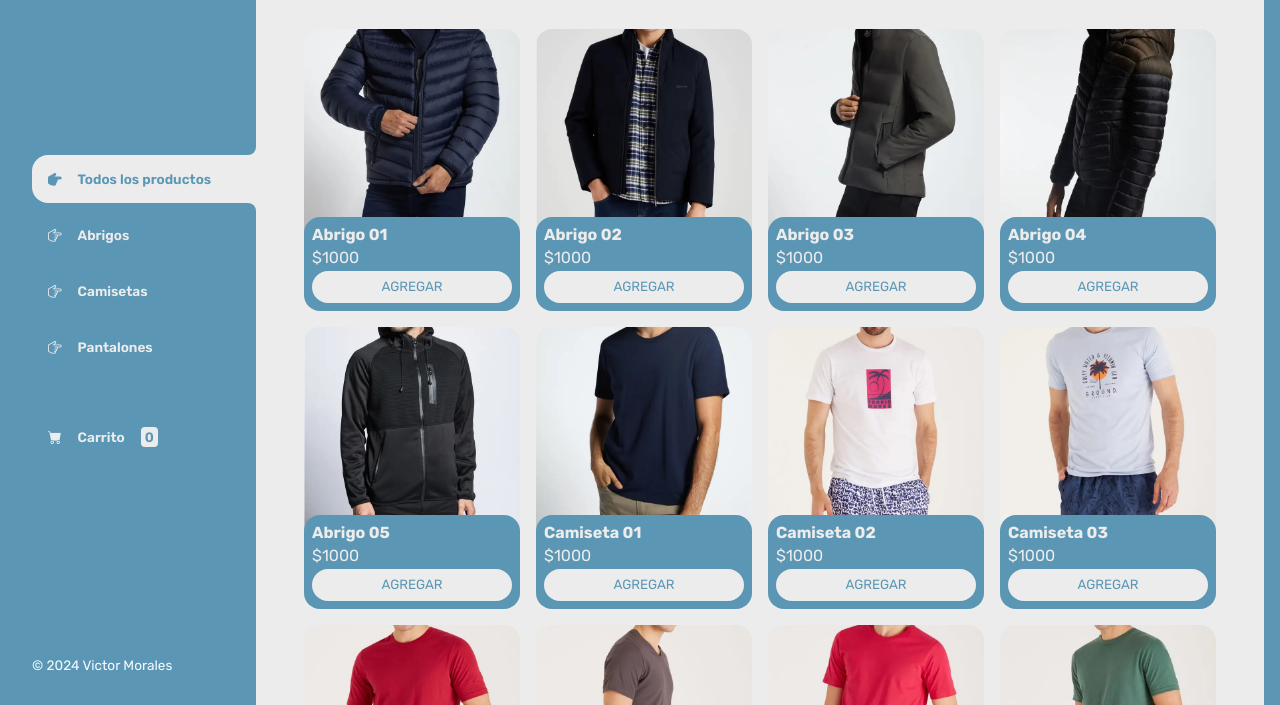
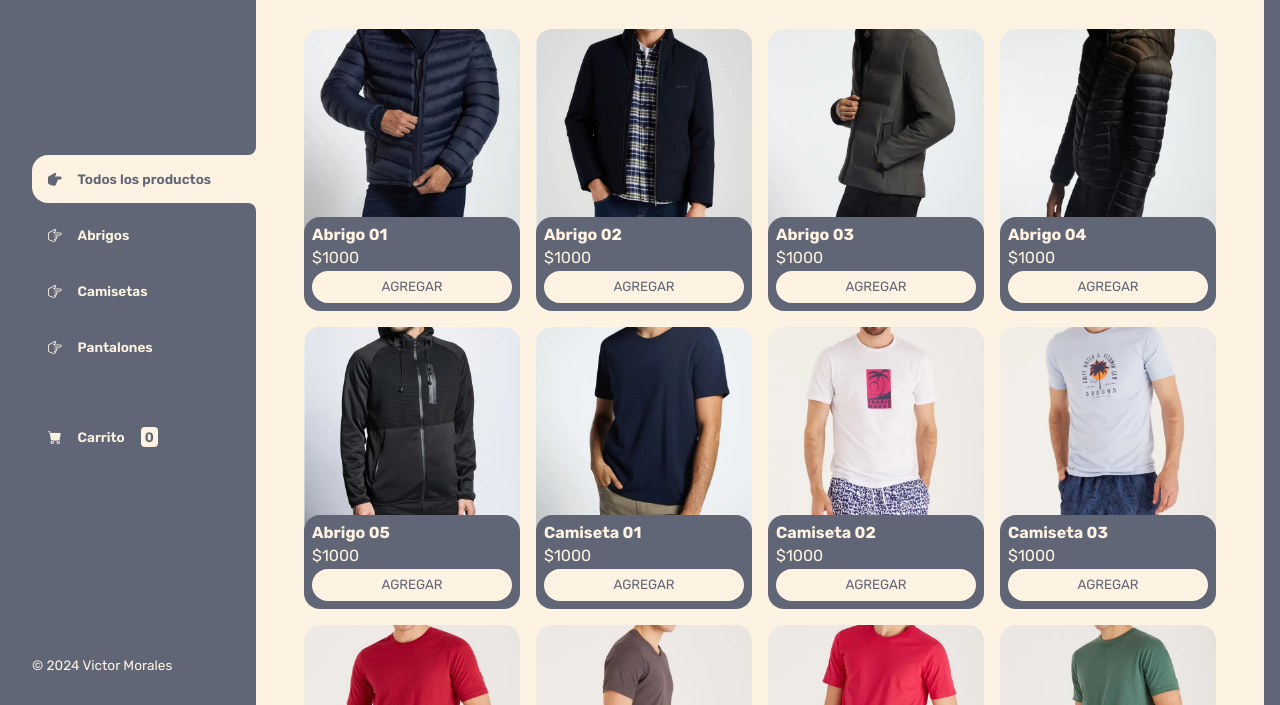
Before and after one commit to VictorTMD/E-commerceJS, a plain HTML site: page index.html in a window 1280 px wide. Shown: the part 95-800 px from the top of the page. Drawn offline with nearby package versions, Linux system fonts and the light colour scheme.

Commit message:
agrego colores solid

```diff
--- a/css/main.css
+++ b/css/main.css
@@ -1,10 +1,10 @@
 @import url('https://fonts.googleapis.com/css2?family=Rubik:wght@300;400;500;600;700;800;900&display=swap');
 
 :root {
-  --clr-main: #5b97b5;
-  --clr-main-light: #f4fbff;
-  --clr-white: #ececec;
-  --clr-gray: #e2e2e2;
+  --clr-main: #606676;
+  --clr-main-light: #fef3e2;
+  --clr-white: #fef3e2;
+  --clr-gray: #bec6a0;
   --clr-red: #961818;
 }
 
```
